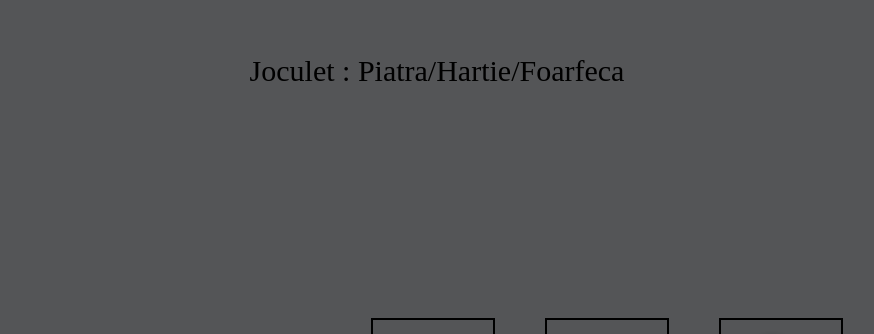
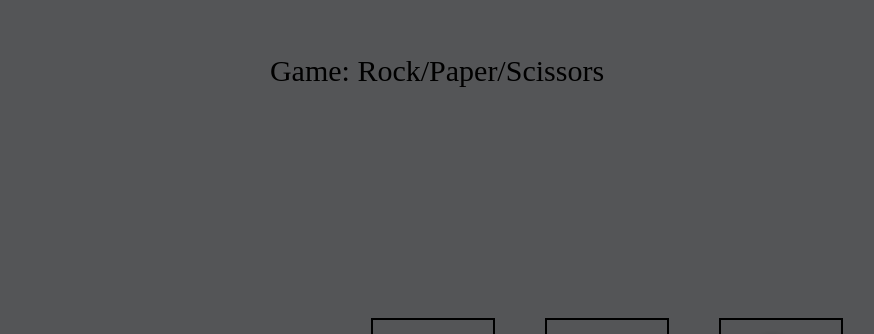
Before and after one commit to xAndre12/joculetul-copilariei, a plain HTML site: page index.html in a window 1280 px wide. Shown: the part 175-509 px from the top of the page, without its empty margins (211-1085 px from the left). Drawn offline with Linux system fonts and the light colour scheme.

Commit message:
Update index.html

```diff
--- a/index.html
+++ b/index.html
@@ -10,7 +10,7 @@
 </head>
 <body>
     <p class="titlu">
-       Joculet : Piatra/Hartie/Foarfeca
+       Game: Rock/Paper/Scissors
     </p>
     <div class="container">
         <img src="./img/Foarfeca.png" alt="" class="npc">
```
